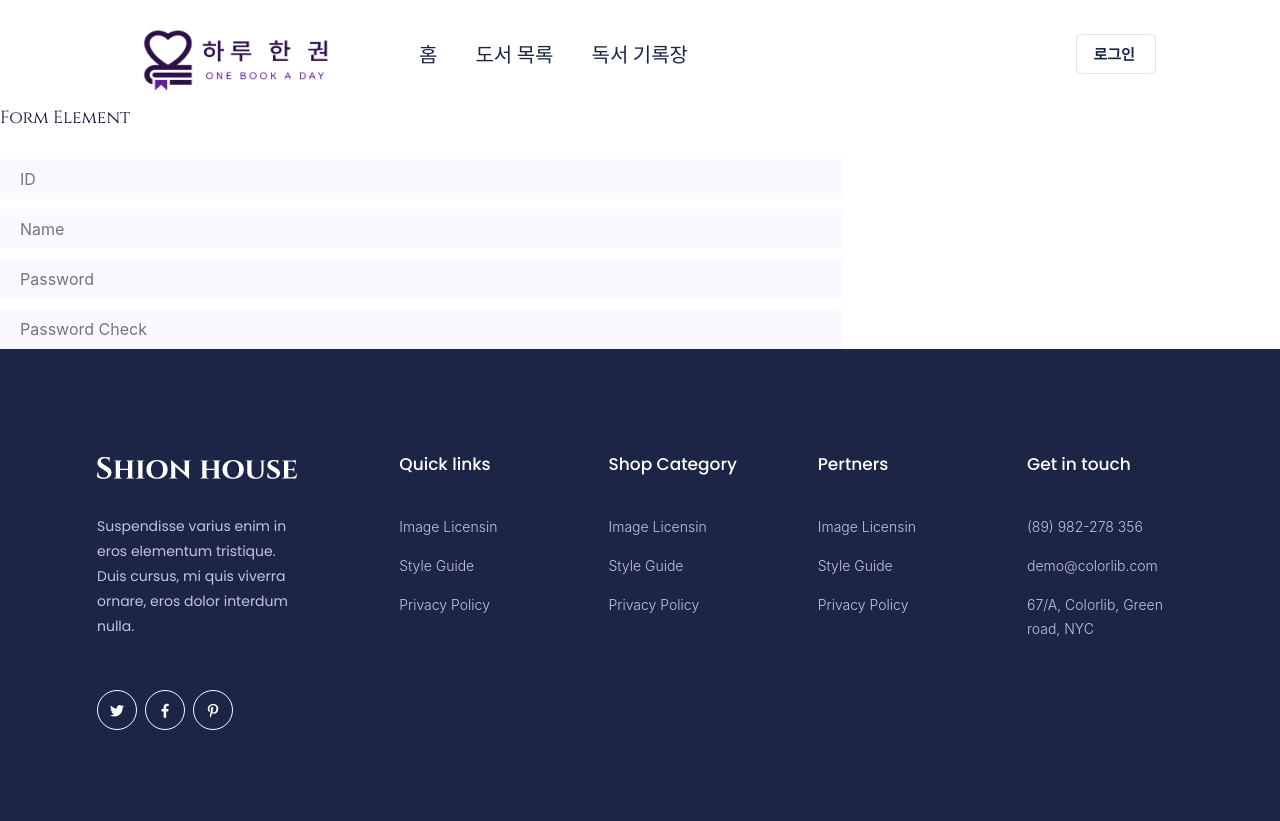
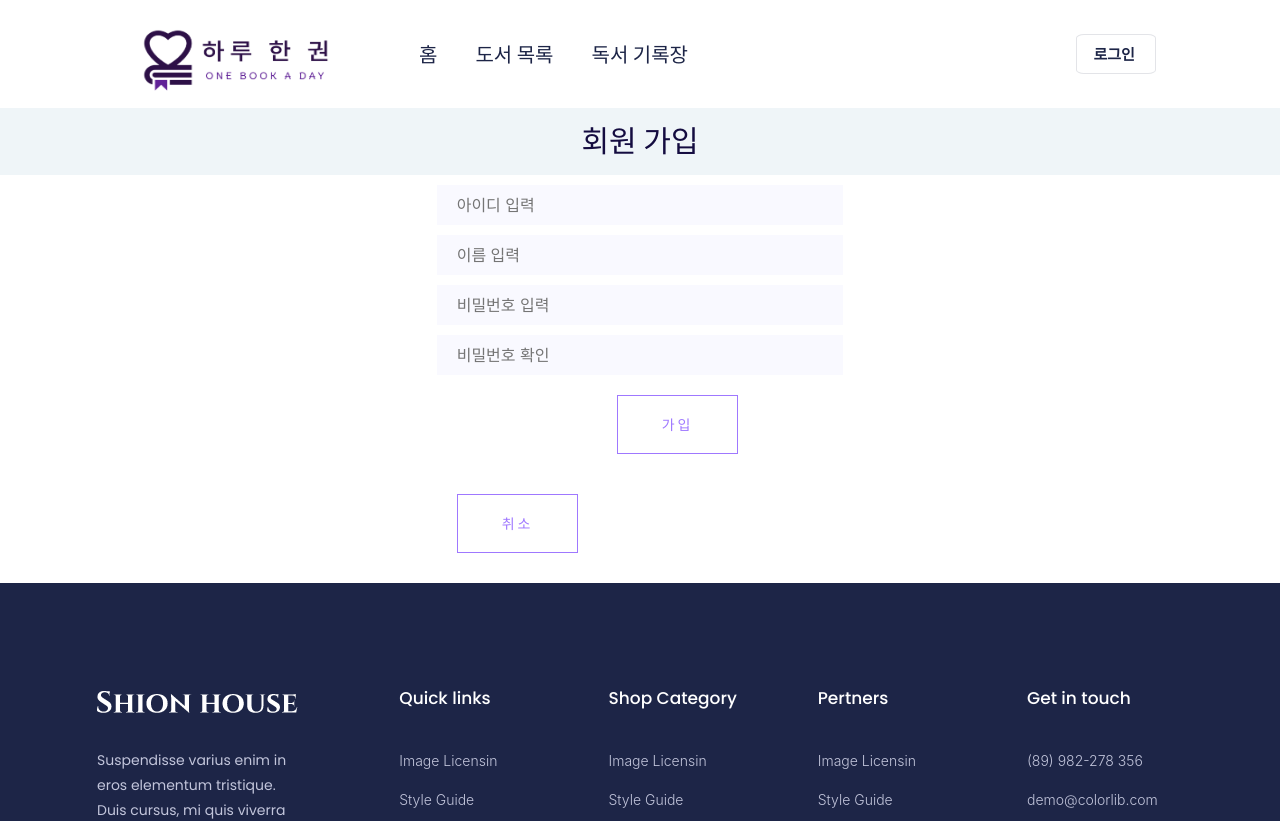
Before and after one commit to hhj71/one_book_a_day_, a React (Create React App) app: page /Member/signup in a window 1280 px wide. Shown: the top 821 px of the page. Built offline with nearby package versions, Linux system fonts and the light colour scheme; a web font is replaced by a local one.

Commit message:
11/08 게시판 수정, 회원가입 기능 추가

```diff
--- a/src/components/board/BoardDelete.js
+++ b/src/components/board/BoardDelete.js
@@ -27,7 +27,6 @@ function BoardDelete() {
         }
     );
 
-    // useRef를 사용하여 confirm 창이 한번만 실행되도록 방지
     const confirmShown = useRef(false)
 
     useEffect(() => {
--- a/src/components/board/BoardDetail.js
+++ b/src/components/board/BoardDetail.js
@@ -16,9 +16,9 @@ function BoardDetail() {
     const isUserAuthor = userId && data && userId === data.data.id;
 
     if(isLoading)
-        return <h1 className={"text-center"}>서버에서 데이터 전송 지연...</h1>
+        return <div className={"preloader"}> <div className={"preloader-circle"}></div></div>
     if(isError)
-        return <h1 className={"text-center"}>{error}</h1>
+        return <h1 className={"text-center"}>{error.message}</h1>
 
     return(
         <Fragment>
@@ -62,18 +62,17 @@ function BoardDetail() {
                                             </div>
                                         </div>
                                     </div>
-                                    <p className="excert">
+                                    <p className="excert" style={{"overflowY": "auto", "width": "90%","whiteSpace": "normal","maxHeight": "300px", "lineHeight": "1.5" }} >
                                         {data.data.content}
                                     </p>
-                                    <div className={"boardtag"}>
+                                    <div className="boardtag">
                                    <p> #{data.data.tag}</p>
                                     </div>
                                 </div>
                             </div>
                             <div className="navigation-top">
                                 <div className="d-sm-flex justify-content-between text-center">
-                                    <p className="like-info"><span className="align-middle"><i
-                                        className="fa fa-heart"></i></span> </p>
+                                    <p className="like-info"><span className="align-middle"></span> </p>
                                     <div className="col-sm-4 text-center my-2 my-sm-0">
                                         {isUserAuthor && (
                                             <>
--- a/src/components/member/SignUp.js
+++ b/src/components/member/SignUp.js
@@ -1,28 +1,140 @@
-import {Fragment} from "react";
+import {Fragment, useRef, useState} from "react";
+import {useNavigate} from "react-router-dom";
+import {useMutation} from "react-query";
+import apiClient from "../../http-commons";
 
 function SignUp() {
+        const nav = useNavigate()
+        const idRef = useRef(null)
+        const nameRef = useRef(null)
+        const pwdRef = useRef(null)
+
+        const [id, setId] = useState("")
+        const [name, setName] = useState("")
+        const [pwd, setPwd] = useState("")
+        const [pwdcheck, setPwdcheck] = useState("")
+        const [errorMessage, setErrorMessage] = useState("")
+
+
+        const {mutate:signup}=useMutation(
+            async ()=> {
+                    return await apiClient.post(`/member/signup`,{
+                            id:id,
+                            name:name,
+                            pwd:pwd,
+                    })
+            },
+            {
+                    onSuccess:(res)=>{
+                            if(res.data.msg==="yes")
+                            {
+                                    alert("회원가입이 완료되었습니다.")
+                                    window.location.href="/";
+                            }
+                    }
+            },
+            {
+                    onError:(err)=>{
+                            console.log(err)
+                    }
+            }
+        )
+        const handleSignUp = () => {
+                if (pwd !== pwdcheck) {
+                        setErrorMessage("비밀번호가 일치하지 않습니다.")
+                        return
+                }
+                setErrorMessage("")
+                signup();
+                }
     return(
         <Fragment>
-            <div class="row">
-            <div class="col-lg-8 col-md-8">
-            <h3 class="mb-30">Form Element</h3>
+                <div className="page-notification page-notification2">
+                        <div className="container">
+                                <div className="row">
+                                        <div className="col-lg-12">
+                                                <nav aria-label="breadcrumb">
+                                                        <ol className="breadcrumb justify-content-center">
+                                                                <li className="breadcrumb-item">
+                                                                        <h2>회원&nbsp;가입</h2>
+                                                                </li>
+                                                        </ol>
+                                                </nav>
+                                        </div>
+                                </div>
+                        </div>
+                </div>
+                <div className="row">
+                        <div className="col-lg-4"></div>
+                        <div class="col-lg-4 col-md-4">
                                 <form action="#">
                                         <div class="mt-10">
-            <input type="text" name="first_name" placeholder="ID" onfocus="this.placeholder = ''" onblur="this.placeholder = 'First Name'" required="" class="single-input"/>
+                                                <input type="text" name="id" placeholder="아이디 입력"
+                                                       onfocus="this.placeholder = ''"
+                                                       onblur="this.placeholder = '아이디 입력'" required=""
+                                                       value={id}
+                                                       onChange={(e) => setId(e.target.value)}
+                                                       class="single-input"/>
                                         </div>
                                         <div class="mt-10">
-            <input type="text" name="last_name" placeholder="Name" onfocus="this.placeholder = ''" onblur="this.placeholder = 'Last Name'" required="" class="single-input"/>
+                                                <input type="text" name="name" placeholder="이름 입력"
+                                                       onfocus="this.placeholder = ''"
+                                                       onblur="this.placeholder = '이름 입력'" required=""
+                                                       value={name}
+                                                       onChange={(e) => setName(e.target.value)}
+                                                       class="single-input"/>
                                         </div>
                                         <div class="mt-10">
-            <input type="password" name="last_name" placeholder="Password" onfocus="this.placeholder = ''" onblur="this.placeholder = 'Last Name'" required="" class="single-input"/>
+                                                <input type="password" name="pwd" placeholder="비밀번호 입력"
+                                                       onfocus="this.placeholder = ''"
+                                                       onblur="this.placeholder = '비밀번호 입력'"
+                                                       value={pwd}
+                                                       onChange={(e) => setPwd(e.target.value)}
+                                                       required="" class="single-input"/>
                                         </div>
                                         <div class="mt-10">
-            <input type="password" name="EMAIL" placeholder="Password Check" onfocus="this.placeholder = ''" onblur="this.placeholder = 'Email address'" required="" class="single-input"/>
+                                                <input type="password" name="pwdCheck" placeholder="비밀번호 확인"
+                                                       onfocus="this.placeholder = ''"
+                                                       onblur="this.placeholder = '비밀번호 확인'"
+                                                       value={pwdcheck}
+                                                       onChange={(e) => setPwdcheck(e.target.value)}
+                                                       required="" class="single-input"/>
+                                        </div>
+                                        {errorMessage && (
+                                            <div style={{ color: "red", marginTop: "10px" }}>
+                                                    {errorMessage}
+                                            </div>
+                                        )}
+                                        <div className="form-group">
+                                                <button type="button" className="button boxed-btn"
+                                                        style={{
+                                                                "textAlign": "center",
+                                                                "marginLeft": "180px",
+                                                                "display": "inline",
+                                                                "marginTop":"20px",
+                                                                "marginBottom":"20px"
+                                                        }}
+                                                        onClick={handleSignUp}
+                                                >
+                                                        가입
+                                                </button>
+                                                <button type="button" className="button boxed-btn"
+                                                        style={{
+                                                                "textAlign": "center",
+                                                                "marginLeft": "20px",
+                                                                "display": "inline",
+                                                                "marginTop":"20px",
+                                                                "marginBottom":"20px"
+                                                        }}
+                                                        onClick={() => nav(-1)}>취소
+                                                </button>
                                         </div>
                                 </form>
                         </div>
+                        <div className="col-lg-4"></div>
                 </div>
         </Fragment>
     )
 }
+
 export default SignUp;
```
Also changed, not shown: src/components/board/BoardInsert.js (+11 -7 lines), src/components/board/BoardUpdate.js (+14 -8 lines). Lines whose indentation alone changed are shown as unchanged.
